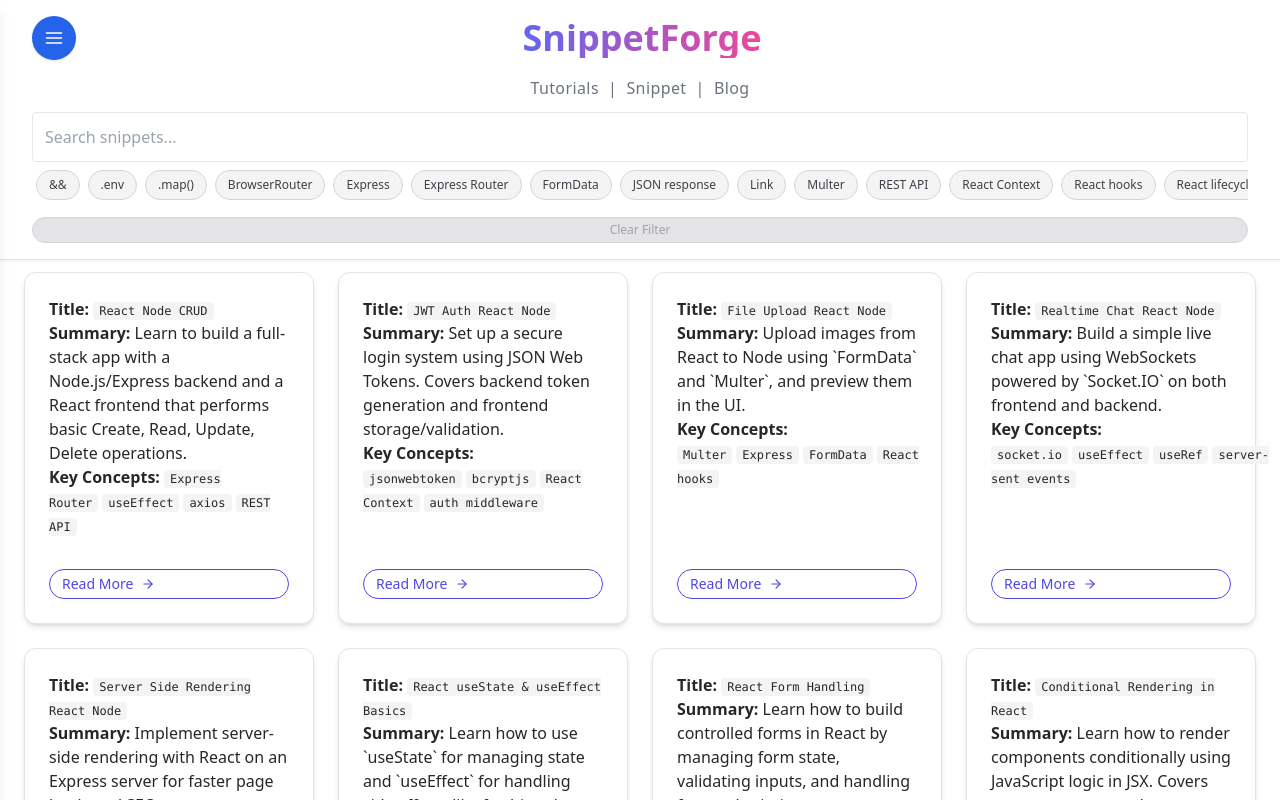
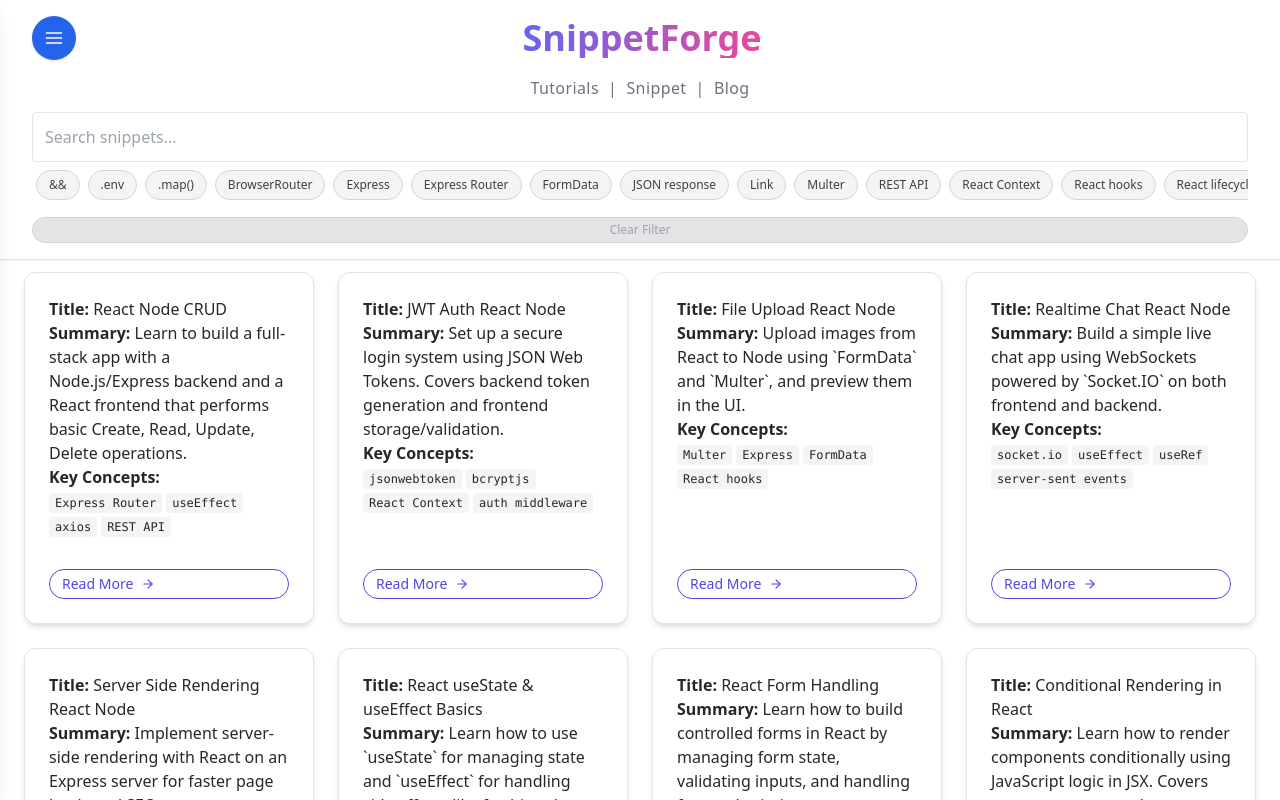
Before and after one commit to yeshansachithak/Project-SnippetForge, a React (Vite) app in the folder app/: page / in a window 1280 px wide. Shown: the top 800 px of the page. Built offline with nearby package versions, Linux system fonts and the light colour scheme.

Commit message:
Update SnippetCard.jsx

```diff
--- a/app/src/components/SnippetCard.jsx
+++ b/app/src/components/SnippetCard.jsx
@@ -7,22 +7,21 @@ export default function SnippetCard({snippet}) {
             className="mt-4 h-full flex flex-col justify-between bg-white dark:bg-zinc-900 border border-zinc-200 dark:border-zinc-700 shadow-md rounded-xl p-4 sm:p-6 transition-all duration-300 hover:shadow-[0_0_0_3px_rgba(139,92,246,0.6)] dark:hover:shadow-[0_0_0_3px_rgba(139,92,246,0.6)]"
         >
             <div className="mb-4 text-sm sm:text-base text-zinc-800 dark:text-zinc-200">
-                <strong>Title:</strong>{' '}
-                <code className="bg-zinc-100 dark:bg-zinc-800 px-1.5 py-0.5 rounded text-xs">
-                    {snippet.title}
-                </code>
+                <strong>Title:</strong>{' '}{snippet.title}
                 <br/>
-                <strong>Summary:</strong> {snippet.summary}
+                <strong>Summary:</strong>{' '}{snippet.summary}
                 <br/>
                 <strong>Key Concepts:</strong>{' '}
+                <div className="mt-1 flex flex-wrap gap-1">
                     {snippet.keyConcepts.map((concept, i) => (
                         <code
                             key={i}
-                        className="bg-zinc-100 dark:bg-zinc-800 px-1.5 py-0.5 rounded text-xs mr-1"
+                            className="bg-zinc-100 dark:bg-zinc-800 px-1.5 py-0.5 rounded text-xs"
                         >
                             {concept}
                         </code>
                     ))}
+                </div>
             </div>
 
             <Link
```
Lines whose indentation alone changed are shown as unchanged.
